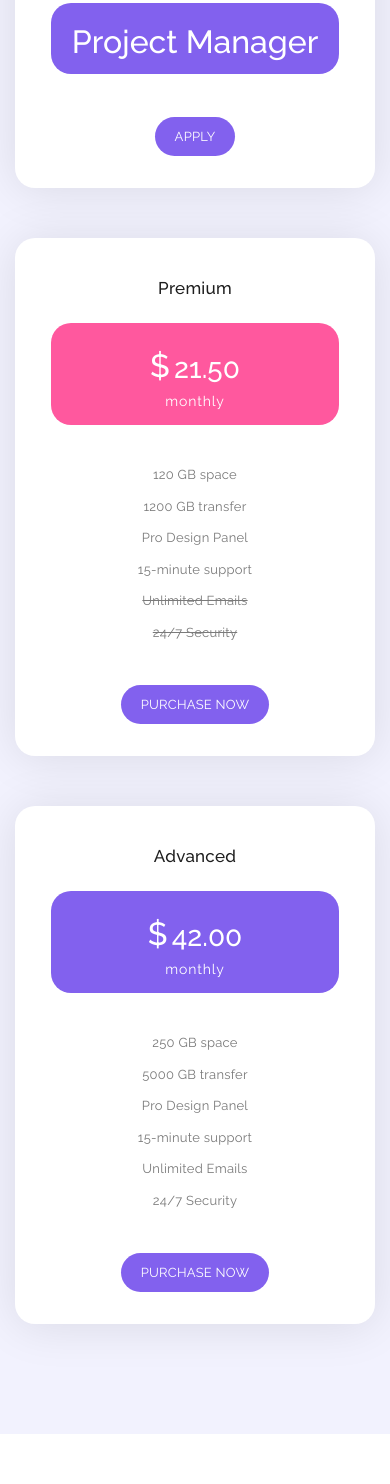
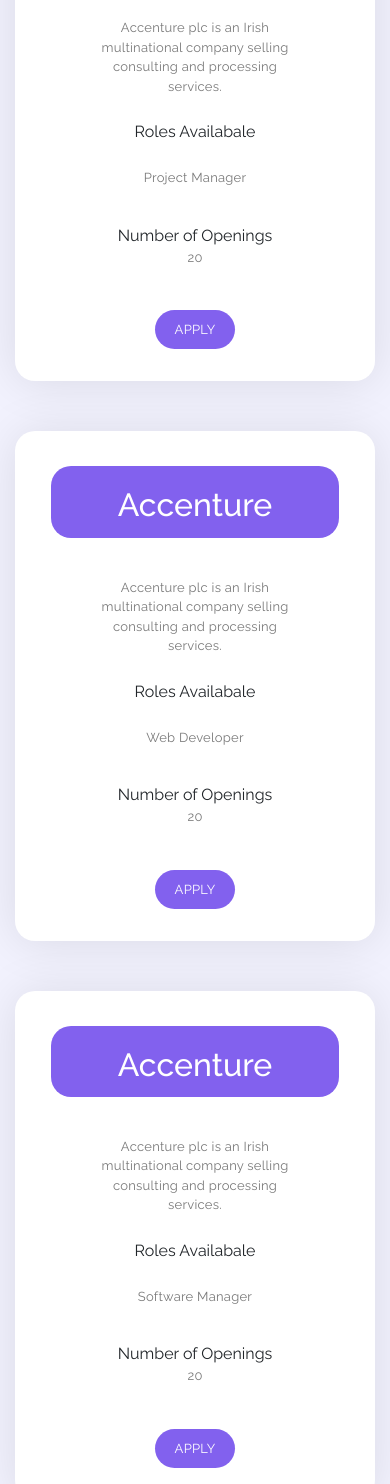
Before and after one commit to garvit170/G.L.O.B.E---HackNITR-Project-, a plain HTML site: page index.html in a window 390 px wide. Shown: the part 5606-7090 px from the top of the page. Drawn offline with Linux system fonts and the light colour scheme.

Commit message:
jobs added to frontend

```diff
--- a/index.html
+++ b/index.html
@@ -50,13 +50,8 @@
                         <!-- ***** Logo End ***** -->
                         <!-- ***** Menu Start ***** -->
                         <ul class="nav">
-<<<<<<< Updated upstream
-                            <li><a href="index.html" class="active">Home</a></li>
-                            <li><a href="#features">Jobs</a></li>
-=======
                             <li><a href="/" class="active">Home</a></li>
                             <li><a href="/jobs.html">Jobs</a></li>
->>>>>>> Stashed changes
                             <li><a href="#work-process">Training</a></li>
                             <li><a href="#testimonials">Scholarships</a></li>
                             <li><a href="counselling.html" >Counselling</a></li>
@@ -324,20 +319,63 @@
                 <!-- ***** Pricing Item Start ***** -->
                 <div class="col-lg-4 col-md-6 col-sm-12" data-scroll-reveal="enter bottom move 50px over 0.6s after 0.2s">
                     <div class="pricing-item">
-                        <div class="pricing-header">
-                            <h3 class="pricing-title">Accenture</h3>
-                        </div>
+                        <!-- <div class="price-wrapper">
+                            <h2 style="color: white;">Accenture</h2>
+                        </div> -->
                         <div class="pricing-body">
+                            <div class="price-wrapper">
+                                <h2 style="color: white;">Accenture</h2>
+                            </div>
                             <ul class="list">
-                                <li class="active">Accenture plc is an Irish multinational company selling consulting and processing services.</li>
-                                <!-- <li class="active">1200 GB transfer</li>
-                                <li class="active">Pro Design Panel</li>
-                                <li class="active">15-minute support</li> -->
+                                <li style="width: 200px; margin: auto;" class="active">Accenture plc is an Irish multinational company selling consulting and processing services.</li>
+                            </ul>
+                            <br>
+                            <p style="margin: auto; width: max-content;">Roles Availabale</p>
+                            <br>
+                            <ul class="list">
+                                <li class="active">Project Manager</li>
+                            </ul>
+                            <br>
+                            <p style="margin: auto; width: max-content;">Number of Openings</p>
+                            <ul class="list">
+                                <li class="active">20</li>
                             </ul>
                             <!-- <p>Accenture plc is an Irish multinational company selling consulting and processing services.</p> -->
+
+                        </div>
+                        <div class="pricing-footer">
+                            <a href="/verifyprofile.html" class="main-button">Apply</a>
+                        </div>
+                    </div>
+                </div>
+                <!-- ***** Pricing Item End ***** -->
+
+                <!-- ***** Pricing Item Start ***** -->
+                <div class="col-lg-4 col-md-6 col-sm-12" data-scroll-reveal="enter bottom move 50px over 0.6s after 0.4s">
+                    <div class="pricing-item">
+                        <!-- <div class="price-wrapper">
+                            <h2 style="color: white;">Accenture</h2>
+                        </div> -->
+                        <div class="pricing-body">
                             <div class="price-wrapper">
-                                <h2 style="color: white;">Project Manager</h2>
+                                <h2 style="color: white;">Accenture</h2>
                             </div>
+                            <ul class="list">
+                                <li style="width: 200px; margin: auto;" class="active">Accenture plc is an Irish multinational company selling consulting and processing services.</li>
+                            </ul>
+                            <br>
+                            <p style="margin: auto; width: max-content;">Roles Availabale</p>
+                            <br>
+                            <ul class="list">
+                                <li class="active">Web Developer</li>
+                            </ul>
+                            <br>
+                            <p style="margin: auto; width: max-content;">Number of Openings</p>
+                            <ul class="list">
+                                <li class="active">20</li>
+                            </ul>
+                            <!-- <p>Accenture plc is an Irish multinational company selling consulting and processing services.</p> -->
+
                         </div>
                         <div class="pricing-footer">
                             <a href="#" class="main-button">Apply</a>
@@ -347,59 +385,39 @@
                 <!-- ***** Pricing Item End ***** -->
 
                 <!-- ***** Pricing Item Start ***** -->
-                <div class="col-lg-4 col-md-6 col-sm-12" data-scroll-reveal="enter bottom move 50px over 0.6s after 0.4s">
-                    <div class="pricing-item active">
-                        <div class="pricing-header">
-                            <h3 class="pricing-title">Premium</h3>
-                        </div>
+                <div class="col-lg-4 col-md-6 col-sm-12" data-scroll-reveal="enter bottom move 50px over 0.6s after 0.6s">
+                    <div class="pricing-item">
+                        <!-- <div class="price-wrapper">
+                            <h2 style="color: white;">Accenture</h2>
+                        </div> -->
                         <div class="pricing-body">
                             <div class="price-wrapper">
-                                <span class="currency">$</span>
-                                <span class="price">21.50</span>
-                                <span class="period">monthly</span>
+                                <h2 style="color: white;">Accenture</h2>
                             </div>
                             <ul class="list">
-                                <li class="active">120 GB space</li>
-                                <li class="active">1200 GB transfer</li>
-                                <li class="active">Pro Design Panel</li>
-                                <li class="active">15-minute support</li>
-                                <li>Unlimited Emails</li>
-                                <li>24/7 Security</li>
+                                <li style="width: 200px; margin: auto;" class="active">Accenture plc is an Irish multinational company selling consulting and processing services.</li>
                             </ul>
+                            <br>
+                            <p style="margin: auto; width: max-content;">Roles Availabale</p>
+                            <br>
+                            <ul class="list">
+                                <li class="active">Software Manager</li>
+                            </ul>
+                            <br>
+                            <p style="margin: auto; width: max-content;">Number of Openings</p>
+                            <ul class="list">
+                                <li class="active">20</li>
+                            </ul>
+                            <!-- <p>Accenture plc is an Irish multinational company selling consulting and processing services.</p> -->
+
                         </div>
                         <div class="pricing-footer">
-                            <a href="#" class="main-button">Purchase Now</a>
+                            <a href="#" class="main-button">Apply</a>
                         </div>
                     </div>
                 </div>
                 <!-- ***** Pricing Item End ***** -->
-
-                <!-- ***** Pricing Item Start ***** -->
-                <div class="col-lg-4 col-md-6 col-sm-12" data-scroll-reveal="enter bottom move 50px over 0.6s after 0.6s">
-                    <div class="pricing-item">
-                        <div class="pricing-header">
-                            <h3 class="pricing-title">Advanced</h3>
-                        </div>
-                        <div class="pricing-body">
-                            <div class="price-wrapper">
-                                <span class="currency">$</span>
-                                <span class="price">42.00</span>
-                                <span class="period">monthly</span>
-                            </div>
-                            <ul class="list">
-                                <li class="active">250 GB space</li>
-                                <li class="active">5000 GB transfer</li>
-                                <li class="active">Pro Design Panel</li>
-                                <li class="active">15-minute support</li>
-                                <li class="active">Unlimited Emails</li>
-                                <li class="active">24/7 Security</li>
-                            </ul>
-                        </div>
-                        <div class="pricing-footer">
-                            <a href="#" class="main-button">Purchase Now</a>
-                        </div>
-                    </div>
-                </div>
+            </div>
                 <!-- ***** Pricing Item End ***** -->
             </div>
         </div>
```
Also changed, not shown: jobs.html (+5 -9 lines).
